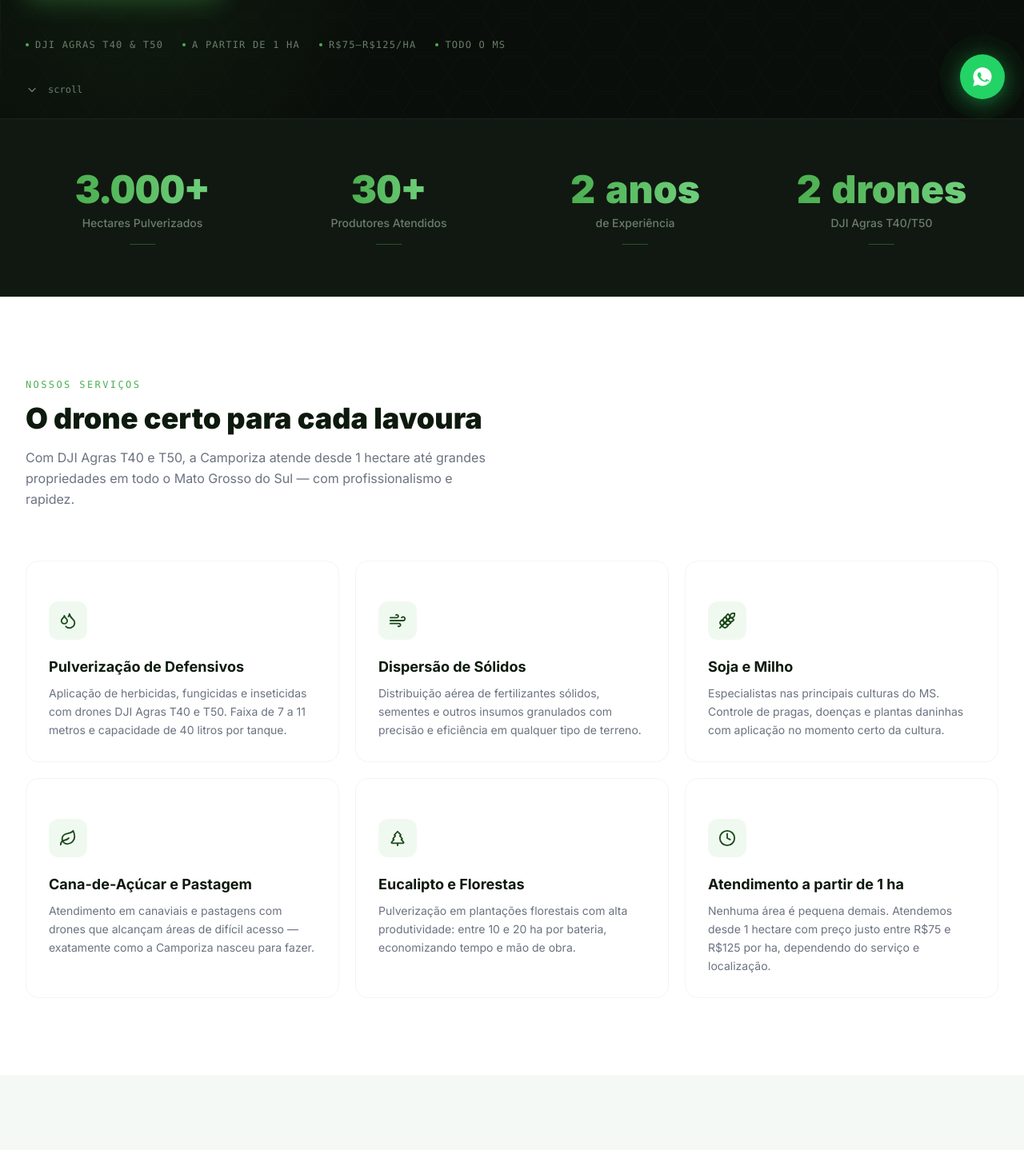
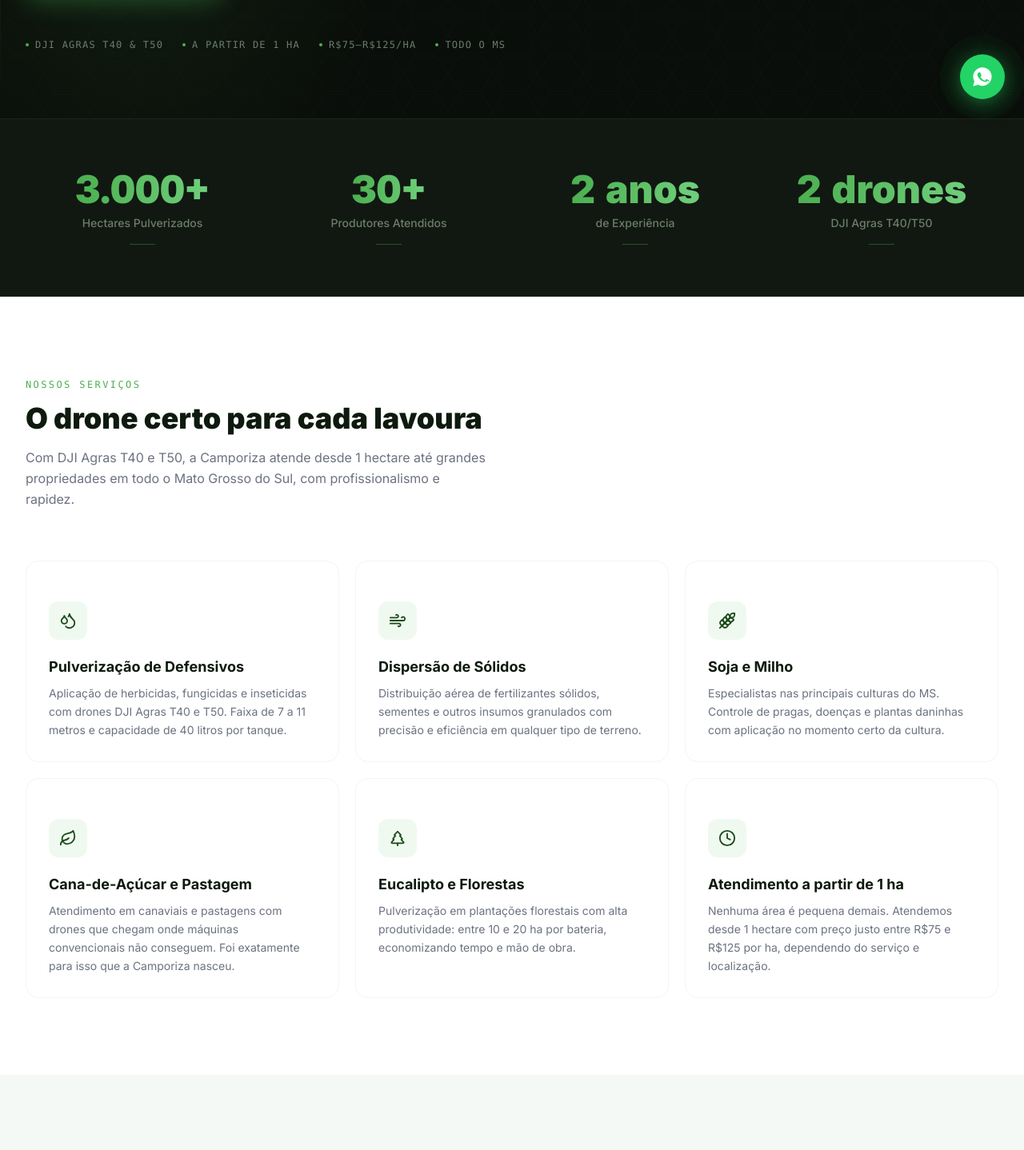
Before and after one commit to luisfelima11-alt/camporiza, a Next.js app: page / in a window 1280 px wide. Shown: the part 652-2090 px from the top of the page at 80% size. Built offline with nearby package versions, Linux system fonts and the light colour scheme.

Commit message:
fix: remove travessoes e scroll indicator do hero

```diff
--- a/components/Contact.tsx
+++ b/components/Contact.tsx
@@ -60,7 +60,7 @@ export default function Contact() {
             Fale com um especialista
           </h2>
           <p className="text-gray-500 max-w-lg mx-auto leading-relaxed">
-            Preencha o formulário ou entre em contato diretamente pelo WhatsApp — respondemos em minutos.
+            Preencha o formulário ou entre em contato diretamente pelo WhatsApp. Respondemos em minutos.
           </p>
         </motion.div>
 
--- a/components/Hero.tsx
+++ b/components/Hero.tsx
@@ -1,7 +1,7 @@
 'use client'
 
 import { motion } from 'framer-motion'
-import { ArrowRight, ChevronDown } from 'lucide-react'
+import { ArrowRight } from 'lucide-react'
 
 const containerVariants = {
   hidden: {},
@@ -126,15 +126,6 @@ export default function Hero() {
         </motion.div>
       </div>
 
-      {/* Scroll indicator */}
-      <motion.div
-        className="absolute bottom-8 left-8 hidden lg:flex items-center gap-3 text-[#6B7D6B] text-xs font-mono"
-        animate={{ y: [0, 6, 0] }}
-        transition={{ duration: 2.4, repeat: Infinity, ease: 'easeInOut' }}
-      >
-        <ChevronDown size={16} />
-        <span>scroll</span>
-      </motion.div>
     </section>
   )
 }
--- a/components/Services.tsx
+++ b/components/Services.tsx
@@ -27,7 +27,7 @@ const services = [
     icon: Leaf,
     title: 'Cana-de-Açúcar e Pastagem',
     description:
-      'Atendimento em canaviais e pastagens com drones que alcançam áreas de difícil acesso — exatamente como a Camporiza nasceu para fazer.',
+      'Atendimento em canaviais e pastagens com drones que chegam onde máquinas convencionais não conseguem. Foi exatamente para isso que a Camporiza nasceu.',
   },
   {
     icon: TreePine,
@@ -64,7 +64,7 @@ export default function Services() {
           </h2>
           <p className="text-gray-500 max-w-xl leading-relaxed">
             Com DJI Agras T40 e T50, a Camporiza atende desde 1 hectare até grandes propriedades
-            em todo o Mato Grosso do Sul — com profissionalismo e rapidez.
+            em todo o Mato Grosso do Sul, com profissionalismo e rapidez.
           </p>
         </motion.div>
 
--- a/components/WhyUs.tsx
+++ b/components/WhyUs.tsx
@@ -15,7 +15,7 @@ const reasons = [
     icon: Clock,
     title: 'Rapidez',
     description:
-      'Entre 10 e 20 ha por bateria. Os drones T40 e T50 são os mais produtivos do mercado — sua lavoura tratada no menor tempo possível.',
+      'Entre 10 e 20 ha por bateria. Os drones T40 e T50 são os mais produtivos do mercado, com sua lavoura tratada no menor tempo possível.',
   },
   {
     icon: Cpu,
@@ -27,7 +27,7 @@ const reasons = [
     icon: MapPin,
     title: 'Áreas de Difícil Acesso',
     description:
-      'A Camporiza nasceu exatamente para isso: chegar onde máquina convencional não consegue — encostas, beiras de mata, terrenos irregulares.',
+      'A Camporiza nasceu exatamente para isso: chegar onde máquina convencional não consegue. Encostas, beiras de mata, terrenos irregulares.',
   },
 ]
 
@@ -68,7 +68,7 @@ export default function WhyUs() {
             </p>
             <p className="text-[#6B7D6B] leading-relaxed mb-10">
               Em dois anos, já são mais de 30 produtores atendidos e 3 mil hectares pulverizados
-              em todo o Mato Grosso do Sul. Soja, milho, cana, eucalipto, pastagem — sem restrição de cultura ou tamanho de área.
+              em todo o Mato Grosso do Sul. Soja, milho, cana, eucalipto, pastagem. Sem restrição de cultura ou tamanho de área.
             </p>
             <motion.a
               href="#contato"
```
